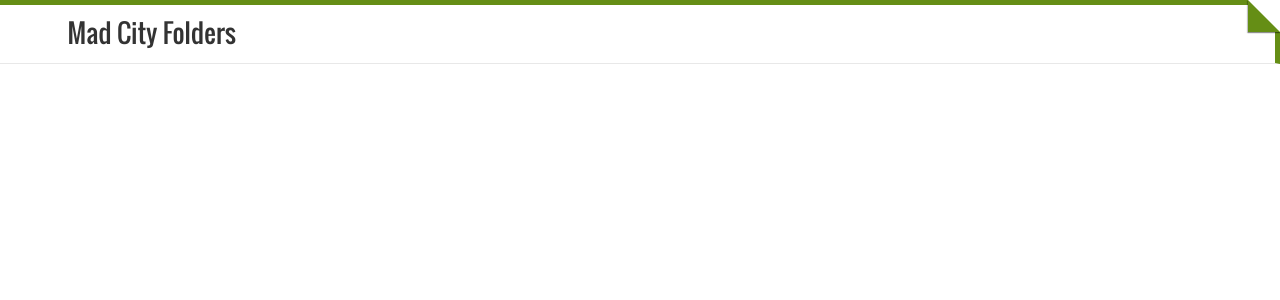
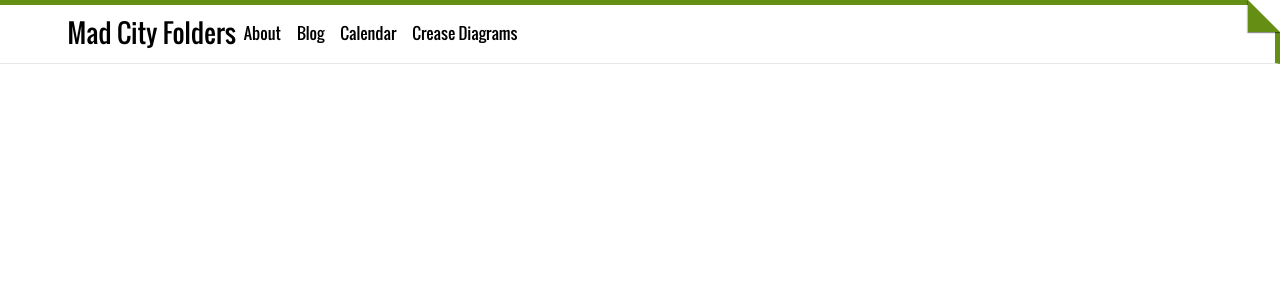
Before and after one commit to MadCityFolders/madcityfolders.github.io, a Jekyll site: the page built from index.html, in a window 1280 px wide. Shown: the top 300 px of the page. Built offline with Jekyll 4.4.1, drawn with Linux system fonts in a browser that asks for light colours.

Commit message:
Fill out the menu, revert some regressions in ecef921

```diff
--- a/_includes/header.html
+++ b/_includes/header.html
@@ -1,7 +1,13 @@
 <div class="header fold-corner">
 	<nav role="navigation">
 		<div class="container">
-		  <a class="heading title" href="{{site.baseurl}}">{{ site.title }}</h1>
+		  <a class="heading title" href="{{site.baseurl}}/">{{ site.title }}</h1>
+      <div id="navigation">
+        <a class="" href="#">About</a>
+        <a class="" href="#">Blog</a>
+        <a class="" href="#">Calendar</a>
+        <a class="" href="#">Crease Diagrams</a>
+      </div>
 		</div>
 	</nav>
 </div>
--- a/_sass/elements/header/_links.scss
+++ b/_sass/elements/header/_links.scss
@@ -1,3 +1,21 @@
-.header > nav[role="navigation"] a {
+nav[role="navigation"] a {
+	color: #000000;
+  font-family: 'Oswald', sans-serif;
+  display: block;
+  text-decoration: none;
+  float: left;
+  outline: none;
+  outline-offset: none;
+}
 
+#navigation a {
+  display: block;
+  float: none;
+  padding: 0.5em 0px;
+
+  @media (min-width: $menuBreakpointMin) {
+    line-height: $menuLinkLineHeight;
+    float: left;
+    padding: 0px 0.5em;
+  }
 }
--- a/_sass/variables/_styling.scss
+++ b/_sass/variables/_styling.scss
@@ -0,0 +1 @@
+$menuBreakpointMin: 48em;
--- a/_sass/variables/header/_styling.scss
+++ b/_sass/variables/header/_styling.scss
@@ -5,3 +5,5 @@ $headingLineHeight: 56px;
 
 // header > nav[role="navigation"] a ::: colors
 $headerLinkColor: #333;
+
+$menuLinkLineHeight: 56px;
--- a/css/main.scss
+++ b/css/main.scss
@@ -17,6 +17,7 @@
 @import 'elements/header/header'; // Main .header class
 @import 'elements/header/heading'; // Header heading (title)
 @import 'elements/header/title'; // Small .title styling
+@import 'elements/header/links'; // Styling for links in the menu
 
 
 // -*-*- Shame -*-*- //
```
